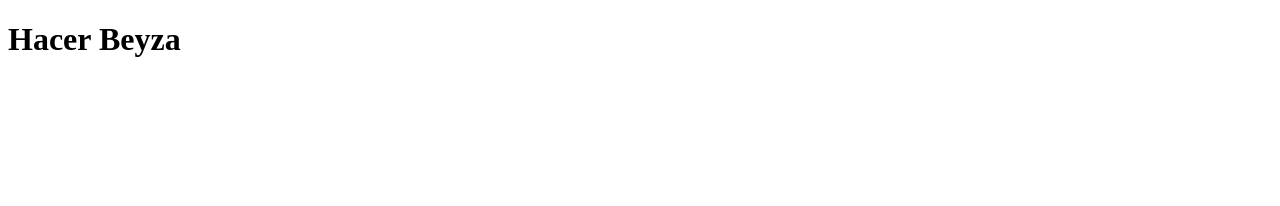
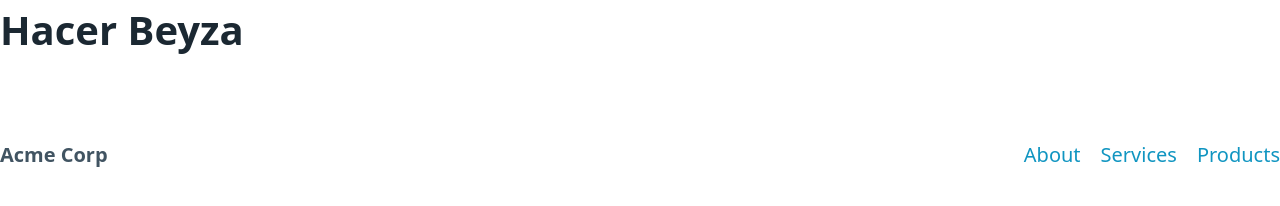
Before and after one commit to hacerbeyza/hacerbeyza.github.io, a plain HTML site: page index.html in a window 1280 px wide. Drawn offline with nearby package versions, Linux system fonts and the light colour scheme.

Commit message:
Pico CSS eklendi

```diff
--- a/index.html
+++ b/index.html
@@ -3,9 +3,23 @@
 <head>
     <meta charset="UTF-8">
     <meta name="viewport" content="width=device-width, initial-scale=1.0">
-    <title>Hacer Beyza</title>
+    <link
+  rel="stylesheet"
+  href="https://unpkg.com/@picocss/pico@1.5.13/css/pico.min.css"
+>
+
 </head>
 <body>
     <h1>Hacer Beyza</h1>
+    <nav>
+        <ul>
+          <li><strong>Acme Corp</strong></li>
+        </ul>
+        <ul>
+          <li><a href="#">About</a></li>
+          <li><a href="#">Services</a></li>
+          <li><a href="#">Products</a></li>
+        </ul>
+      </nav>
 </body>
 </html>
```
